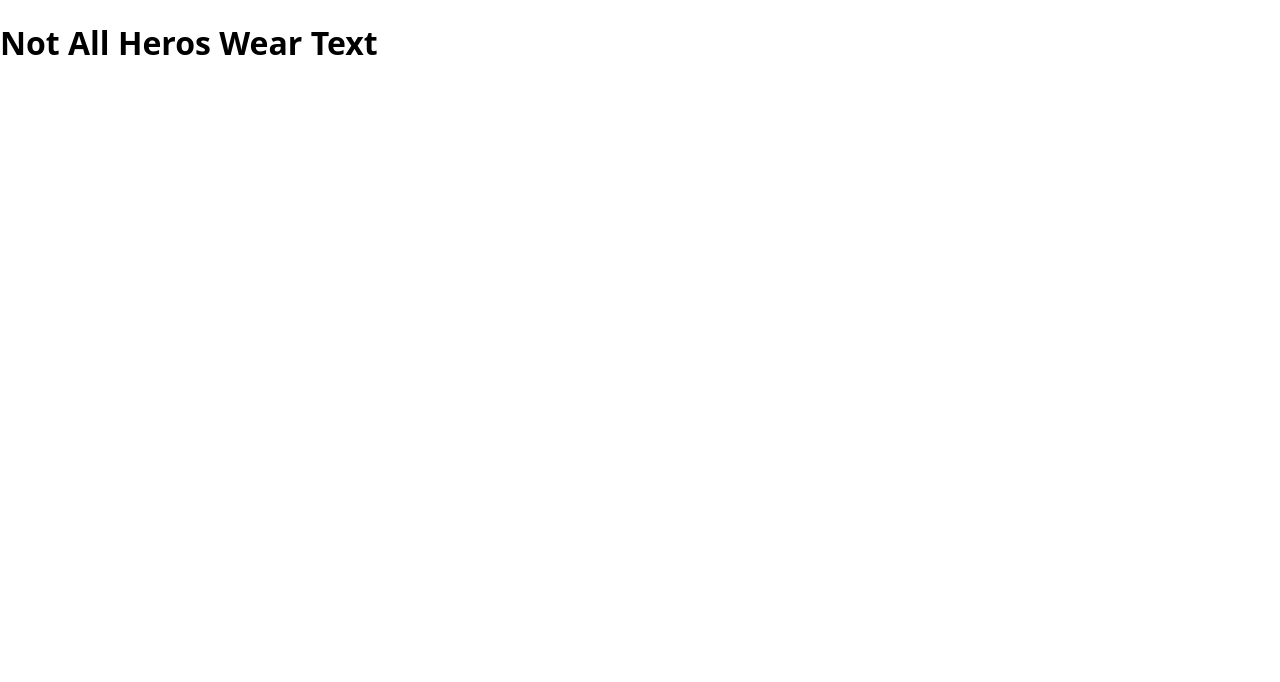
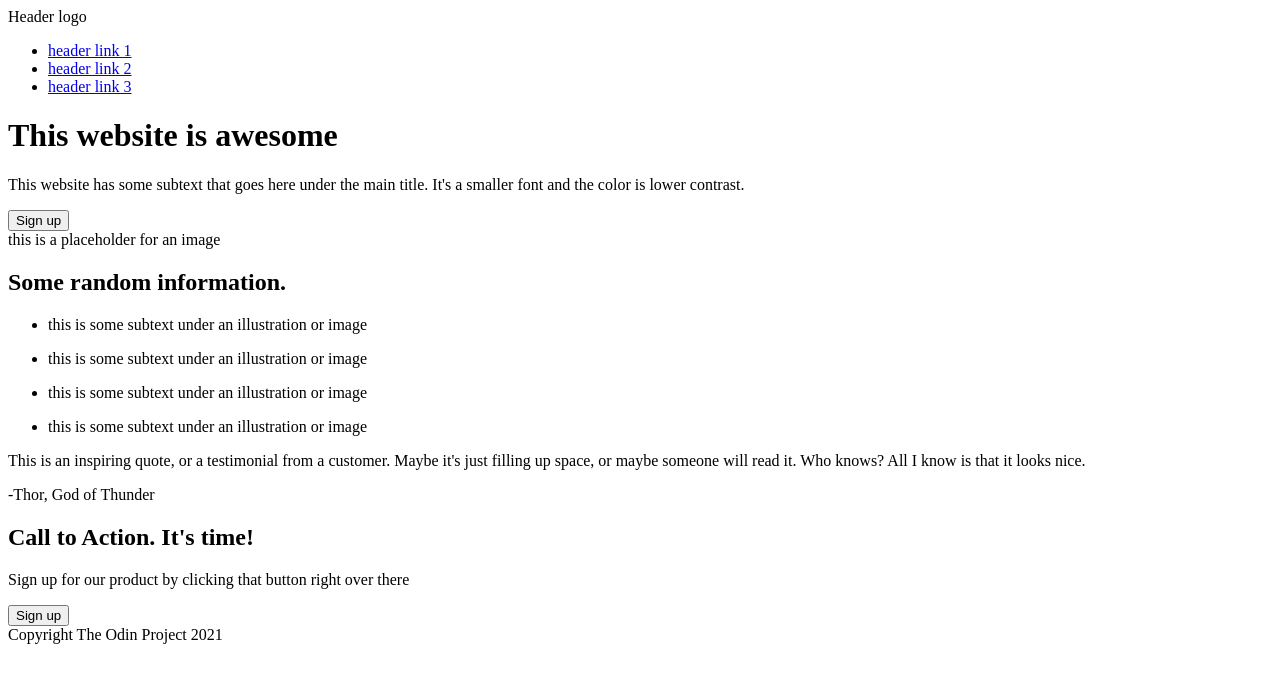
Before and after one commit to michaeldresser81/odin-landing-page, a plain HTML site: page images/index.html in a window 1280 px wide. Drawn offline with Linux system fonts and the light colour scheme.

Commit message:
Complete html

```diff
--- a/images/index.html
+++ b/images/index.html
@@ -4,11 +4,54 @@
     <meta charset="UTF-8">
     <meta name="viewport" content="width=device-width, initial-scale=1.0">
     <title>Odin Landing Page</title>
-    <link rel="stylesheet" href="./style.css" />
+    <!-- <link rel="stylesheet" href="./style.css" /> -->
 
 </head>
 <body>
-    <h1>Not All Heros Wear Text</h1>
-
+    <div class="hero">
+        <div class="logo">Header logo</div>
+        <ul>
+            <li><a href="/">header link 1</a></li>
+            <li><a href="/">header link 2</a></li>
+            <li><a href="/">header link 3</a></li>
+        </ul>
+        <h1>This website is awesome</h1>
+        <p>This website has some subtext that goes here under the main title. It's a smaller font and the color is lower contrast.</p>
+        <button>Sign up</button>
+        <div class="image-placeholder">this is a placeholder for an image</div>
+    </div>
+    <div class="information">
+        <h2>Some random information.</h2>
+        <ul>
+            <li>
+                <div class="info-icon"></div>
+                <p>this is some subtext under an illustration or image</p>
+            </li>
+            <li>
+                <div class="info-icon"></div>
+                <p>this is some subtext under an illustration or image</p>
+            </li>
+            <li>
+                <div class="info-icon"></div>
+                <p>this is some subtext under an illustration or image</p>
+            </li>
+            <li>
+                <div class="info-icon"></div>
+                <p>this is some subtext under an illustration or image</p>
+            </li>
+        </ul>
+    </div>
+    <div class="quote">
+        <p>This is an inspiring quote, or a testimonial from a customer. Maybe it's just filling up space, or maybe someone will read it. Who knows? All I know is that it looks nice.</p>
+        <p class="signature">-Thor, God of Thunder</p>
+    </div>
+    <div class="action">
+        <div class="action-box">
+            <h2>Call to Action. It's time!</h2>
+            <p>Sign up for our product by clicking that button right over there</p>
+            <button>Sign up</button>
+        </div>
+    </div>
+    <div class="footer">Copyright The Odin Project 2021</div>
 </body>
 </html>
```
